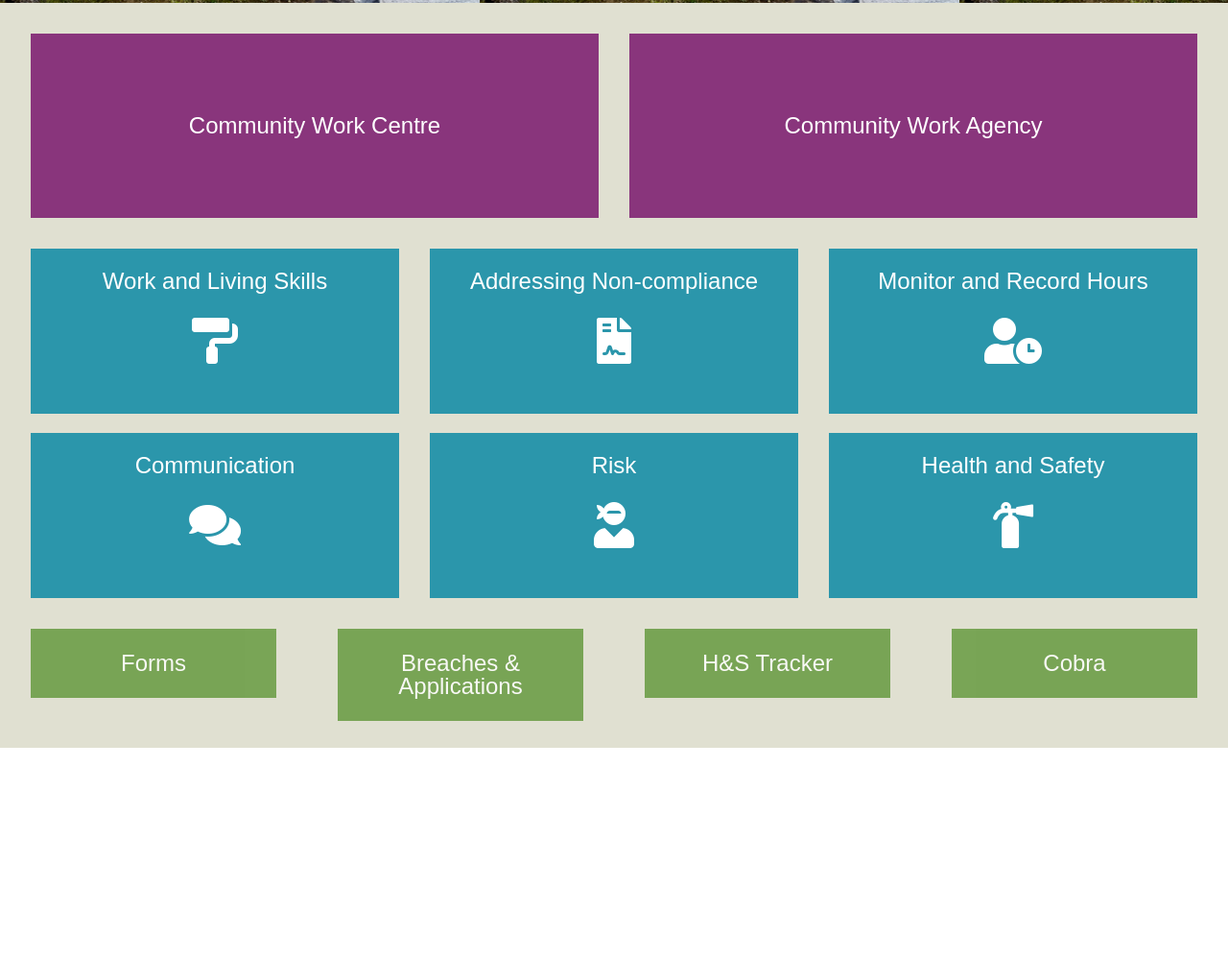
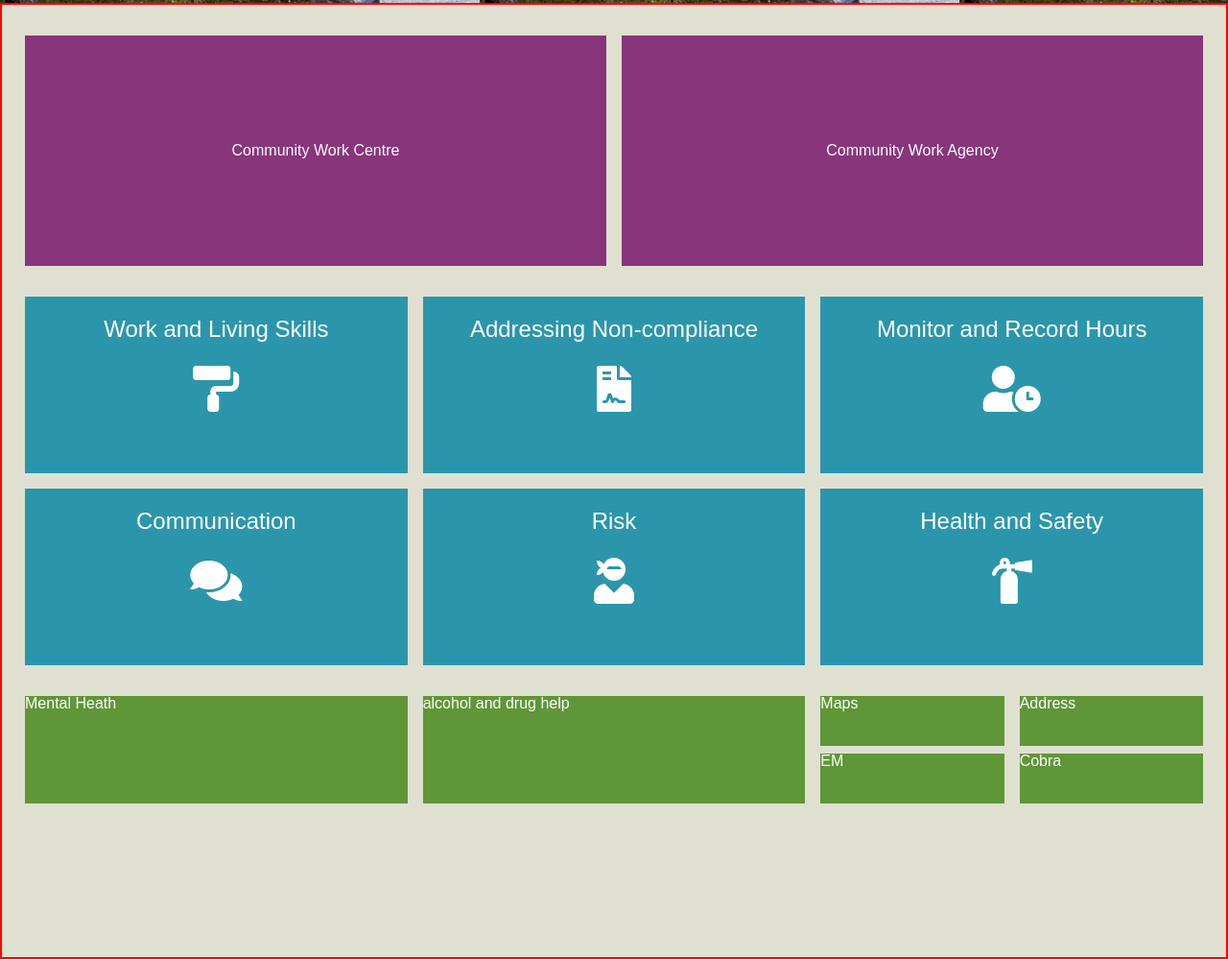
Before and after one commit to rebellio69/Community-Work, a plain HTML site: page index.html in a window 1280 px wide. Shown: the part 411-1410 px from the top of the page at 96% size. Before the commit the page ends 1190 px from the top, so only its background shows below. Drawn offline with Linux system fonts and the light colour scheme; a web font is replaced by a local one.

Commit message:
Layout changed to grid

```diff
--- a/index.html
+++ b/index.html
@@ -13,7 +13,7 @@
   <!--Top section with navigation-->
     <header class="main-header">
       <div class="logo">
-        <img src="./resources/images/tatou-logo.png" alt="logo">
+        <a href="#"><img src="./resources/images/tatou-logo.png" alt="logo"></a>
       </div>
       <nav class="main-nav">
         <span><a href="#">CP</a></span>
@@ -33,11 +33,12 @@
       </div>
     </div>
 
+  <!--Grid-->
+    <div class="grid container">
   <!--CW Centre and Agency Section-->
-    <div class="process container">
       <div class="centre dropdown">
         <button class="dropbtn">Community Work Centre</button>
-        <div class="centre links">
+        <div class="cw-centre links">
           <a href="#">CWC Induction</a></li>
           <a href="#">Daily Management</a></li>
           <a href="#">Tools / Equipment</a></li>
@@ -46,16 +47,13 @@
       </div>
       <div class="agency dropdown">
         <button class="dropbtn">Community Work Agency</button>
-        <div class="agency links">
+        <div class="cw-agency links">
           <a href="#">CWA Induction</a></li>
           <a href="#">Source and Maintain Partnerships</a></li>
         </div>
       </div>
-    </div>
 
       <!--Information Section-->
-  <div class="information container">
-    <div class="top-section">
       <div class="WLS card">
         <button class="dropbtn"><i class="fas fa-paint-roller fa-2x"></i>Work and Living Skills</button>
         <div class="WLS list">
@@ -64,6 +62,7 @@
           <a href="#">Facilitation</a>
         </div>
       </div>
+
       <div class="NC card">
         <button class="dropbtn"><i class="fas fa-file-contract fa-2x"></i>Addressing Non-compliance</button>
         <div class="NC list">
@@ -72,6 +71,7 @@
           <a href="#">Legal Action</a>
         </div>
       </div>
+
       <div class="hours card">
         <button class="dropbtn"><i class="fas fa-user-clock fa-2x"></i>Monitor and Record Hours</button>
         <div class="hours list">
@@ -80,9 +80,7 @@
           <a href="#">Remission</a>
         </div>
       </div>
-    </div>
 
-    <div class="bottom-section">
       <div class="communication card">
         <button class="dropbtn"><i class="fas fa-comments fa-2x"></i>Communication</button>
         <div class="communication list">
@@ -91,6 +89,7 @@
               <a href="#">Facilitation</a>
             </div>
           </div>
+
       <div class="risk card">
         <button class="dropbtn"><i class="fas fa-user-ninja fa-2x"></i>Risk</button>
         <div class="risk list">
@@ -99,6 +98,7 @@
           <a href="#">Substance Use</a>
         </div>
       </div>
+
       <div class="safety card">
         <button class="dropbtn"><i class="fas fa-fire-extinguisher fa-2x"></i></i>Health and Safety</button>
         <div class="safety list">
@@ -107,16 +107,15 @@
           <a href="#">PPE</a>
         </div>
       </div>
-    </div>
-  </div>
 
     <!--quick links section-->
-  <div class="quick-links container">
-    <a href="#" class="button">Forms</a>
-    <a href="#" class="button">Breaches & Applications</a>
-    <a href="#" class="button">H&S Tracker</a>
-    <a href="#" class="button">Cobra</a>
+      <a href="https://www.mentalhealth.org.nz" target="_blank" class="MH ql">Mental Heath</a>
+      <a href="https://alcoholdrughelp.org.nz/" target="_blank" class="AD ql">alcohol and drug help</a>
+      <a href="https://maps.google.co.nz/" target="_blank" class="maps ql">Maps</a>
+      <a href="https://www.nzpost.co.nz/tools/address-postcode-finder/suggest/" target="_blank" class="address ql">Address</a>
+      <a href="#" target="_blank" class="EM ql">EM</a>
+      <a href="#" target="_blank" class="cobra ql" >Cobra</a>
+
     </div>
-
   </body>
 </html>
--- a/resources/CSS/style.css
+++ b/resources/CSS/style.css
@@ -133,25 +133,76 @@
   color: #f4f4f4;
 }
 
-/*Centre and Agency Section*/
-.process {
-  display: flex;
-  padding: 1rem 1rem 0rem 1rem;
+/*Grid Container*/
+.grid {
+  display: grid;
+  height: 120vh;
+  grid-template: 35vh 25vh 25vh 10vh 10vh / repeat(12, 1fr);
+  padding: 1rem;
+  border: 2px solid red;
 }
-.centre, .agency {
-  width: 50%;
-  margin: 1rem;
+
+/*Centre and Agency Grid*/
+.centre {
+  grid-column: 1 / span 6;
+  margin: 1rem 0.5rem 1.5rem 0.5rem;
 }
+.agency {
+  grid-column: 7 / span 6;
+  margin: 1rem 0.5rem 1.5rem 0.5rem;;
+}
+
+/*Information Grid*/
+.WLS {
+  grid-column: 1 / span 4;
+}
+.NC {
+  grid-column: 5 / span 4;
+}
+.hours {
+  grid-column: 9 / span 4;
+}
+.communication {
+  grid-column: 1 / span 4;
+}
+.risk {
+  grid-column: 5 / span 4;
+}
+.safety {
+  grid-column: 9 / span 4;
+}
+
+/*Qucik Links Grid*/
+.MH {
+  grid-column: 1 / span 4;
+  grid-row: 4 / span 2;
+}
+.AD {
+  grid-column: 5 / span 4;
+  grid-row: 4 / span 2;
+}
+.maps {
+  grid-column: 9 / span 2;
+}
+.address {
+  grid-column: 11 / span 2;
+}
+.EM {
+  grid-column: 9 / span 2;
+}
+.cobra {
+  grid-column: 11 / span 2;
+}
+
+/*Centre and Agency Dropdown*/
 .dropdown {
   position: relative;
   display: inline-block;
-  height: 12rem;
-  margin-bottom: 1rem;
 }
 .dropdown .dropbtn {
   background-color: #89357c;
   color: white;
-  font-size: 1.5rem;
+  font-size: 1rem;
   cursor: pointer;
   width: 100%;
   height: 100%;
@@ -164,10 +215,10 @@
 .dropdown .links {
   display: none;
   position: absolute;
-  top: -1rem;
-  left: 50%;
+  top: 0;
+  left: 52%;
   background-color: #c9b6c6;
-  width: 50%;
+  width: 48%;
   height: 100%;
   z-index: 1;
 }
@@ -186,21 +237,16 @@
   font-size: 1.2rem;
 }
 
-/*Information Section*/
-.information {
-  display: flex;
-  flex-direction: column;
-}
-.top-section, .bottom-section {
-  display: flex;
-  height: 12rem;
-  padding: 0 1rem;
-}
+/*Information Section Dropdown*/
 .card {
   position: relative;
   display: inline-block;
-  padding: 1rem 1rem 0.25rem 1rem;
-  width: 33.33%;
+}
+.WLS.card, .NC.card, .hours.card {
+  margin: 0.5rem;
+}
+.communication.card, .risk.card, .safety.card {
+  margin: 0.5rem;
 }
 .card .dropbtn {
   display: flex;
@@ -253,24 +299,17 @@
   padding-top: 1.5rem;
 }
 
-/*Quick Links Section*/
-.quick-links {
-  display: flex;
-}
-.quick-links .button {
-  width: 25%;
-  height: 100%;
-  font-size: 1.5rem;
-  text-align: center;
-  padding: 1.5rem;
+/*Quick Links Buttons*/
+.ql {
   color: white;
   background-color: #5f9637;
-  opacity: 0.8;
-  margin: 1.75rem 2rem;
 }
-.quick-links .button:hover {
-  transform: scale(1.02);
-  opacity: 1;
-  font-weight: bold;
-  box-shadow: 0px 10px 8px rgba(0,0,0,0.5);
+.maps, .address {
+  margin: 1.5rem 0.5rem 0.25rem 0.5rem;
 }
+.EM, .cobra {
+  margin: 0.25rem 0.5rem 1.5rem 0.5rem;
+}
+.MH, .AD {
+  margin: 1.5rem 0.5rem 1.5rem 0.5rem;
+}
```
Also changed, not shown: resources/images/ADANZ-Logo2.png (added), resources/images/MH logo.PNG (added). Lines whose indentation alone changed are shown as unchanged.
